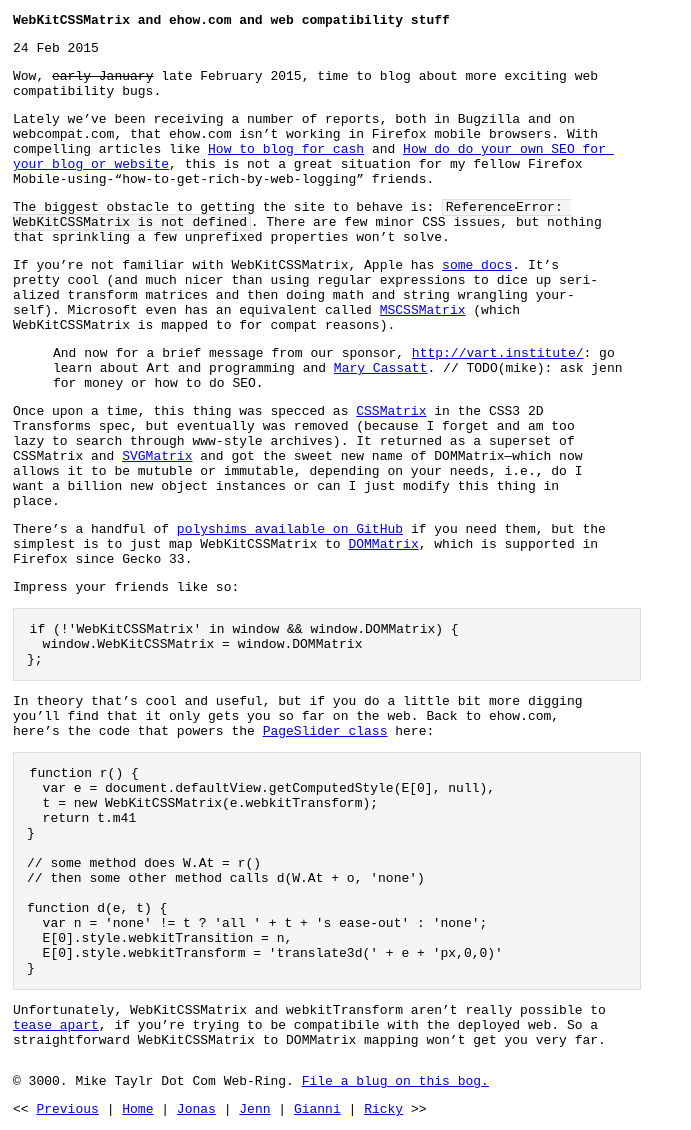
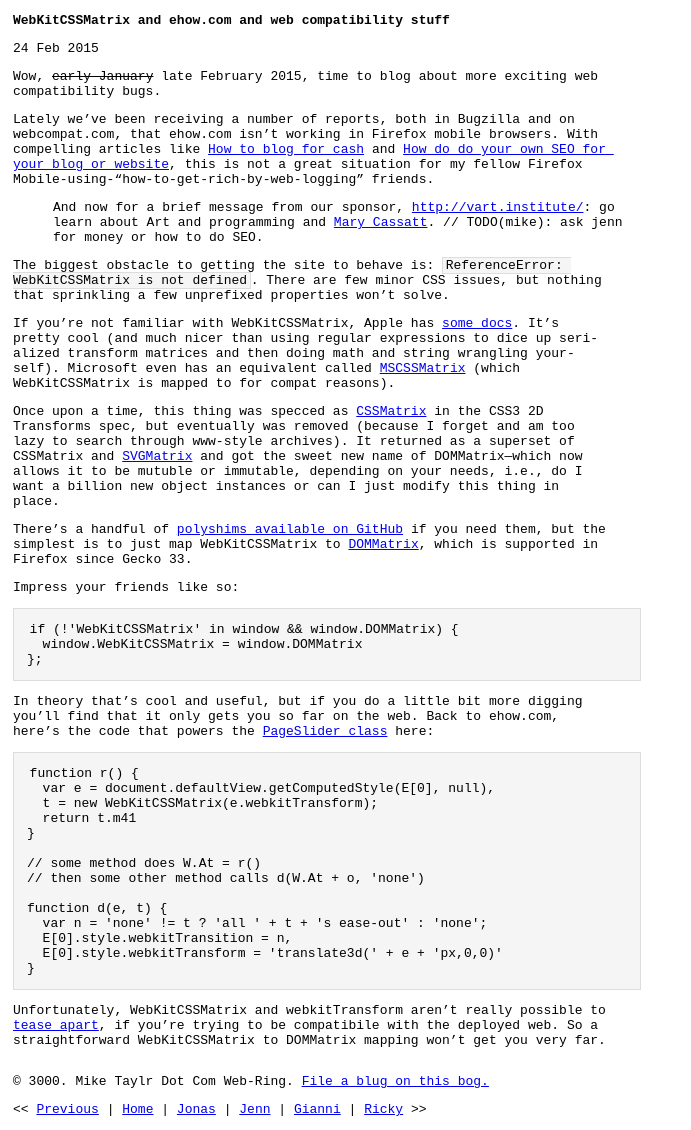
Before and after one commit to miketaylr/miketaylr.com-blog, a Jekyll site: the page built from _posts/2015-02-24-webkitcssmatrix-and-ehow-and-stuff.md, in a window 1280 px wide. Shown: the whole page, without its empty margins (0-691 px from the left). Built offline with Jekyll 4.4.1, drawn with Linux system fonts in a browser that asks for light colours; Markdown is read by kramdown in place of the engine named in the settings.

Commit message:
move the ad

```diff
--- a/_posts/2015-02-24-webkitcssmatrix-and-ehow-and-stuff.md
+++ b/_posts/2015-02-24-webkitcssmatrix-and-ehow-and-stuff.md
@@ -8,11 +8,11 @@
 
 Lately we've been receiving a number of reports, both in Bugzilla and on webcompat.com, that ehow.com isn't working in Firefox mobile browsers. With compelling articles like [How to blog for cash][blog] and [How do do your own SEO for your blog or website][seo], this is not a great situation for my fellow Firefox Mobile-using-"how-to-get-rich-by-web-logging" friends.
 
+> And now for a brief message from our sponsor, [http://vart.institute/][vart]: go learn about Art and programming and [Mary Cassatt][cassatt]. // TODO(mike): ask jenn for money or how to do SEO.
+
 The biggest obstacle to getting the site to behave is: `ReferenceError: WebKitCSSMatrix is not defined`. There are few minor CSS issues, but nothing that sprinkling a few unprefixed properties won't solve.
 
 If you're not familiar with WebKitCSSMatrix, Apple has [some docs][apple]. It's pretty cool (and much nicer than using regular expressions to dice up serialized transform matrices and then doing math and string wrangling yourself). Microsoft even has an equivalent called [MSCSSMatrix][ms] (which WebKitCSSMatrix is mapped to for compat reasons).
-
-> And now for a brief message from our sponsor, [http://vart.institute/][vart]: go learn about Art and programming and [Mary Cassatt][cassatt]. // TODO(mike): ask jenn for money or how to do SEO.
 
 Once upon a time, this thing was specced as [CSSMatrix][w3] in the CSS3 2D Transforms spec, but eventually was removed (because I forget and am too lazy to search through www-style archives). It returned as a superset of CSSMatrix and [SVGMatrix][svgmatrix] and got the sweet new name of DOMMatrix&mdash;which now allows it to be mutuble or immutable, depending on your needs, i.e., do I want a billion new object instances or can I just modify this thing in place.
 
```
